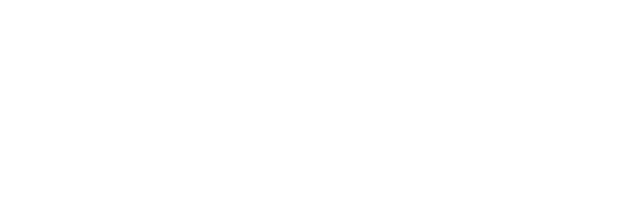
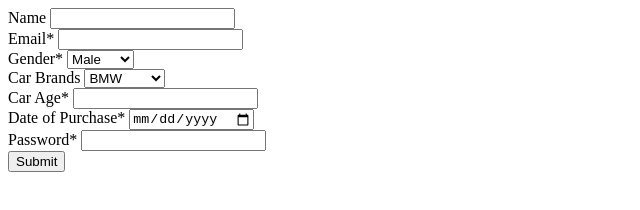
Before and after one commit to acciojob/car-insurance-form-rishabh0085, a website: page main.html in a window 1280 px wide. Shown: the whole page, without its empty margins (0-640 px from the left). Drawn offline with Linux system fonts and the light colour scheme.

Commit message:
created a submission

```diff
--- a/main.html
+++ b/main.html
@@ -8,6 +8,37 @@
 
 <body>
 	<!-- the entire body must be written by student -->
+	<form method="get">
+		<label for="name">Name</label>
+		<input id="name" type="text" required>
+		<br>
+		<label for="email">Email*</label>
+		<input id="email" type="email" required>
+		<br>
+		<label for="gender">Gender*</label>
+		<select id="gender" type="radio" name="gender">
+			<option value="Male">Male</option>
+			<option value="Female">Female</option>
+		</select>
+		<br>
+		<label for="cars">Car Brands</label>
+		<select id="cars" type="text">
+		<option value="BMW">BMW</option>
+		<option value="Audi">Audi</option>
+		<option value="Mercedez">Mercedez</option>
+		</select>
+		<br>
+		<label for="carage">Car Age*</label>
+		<input id="carage" type="number" required>
+		<br>
+		<label for="dop">Date of Purchase*</label>
+		<input id="dop" type="date" required>
+		<br>
+		<label for="password">Password*</label>
+		<input id="password" type="password" required>
+		<br>
+		<button id="button" type="submit">Submit</button>
+	</form>
     <script type="text/javascript" src="./script.js">
 </script>
 
```
